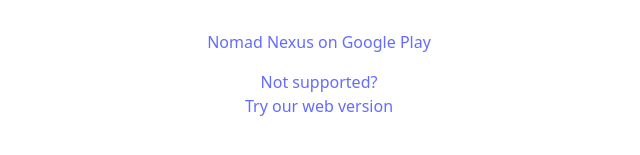
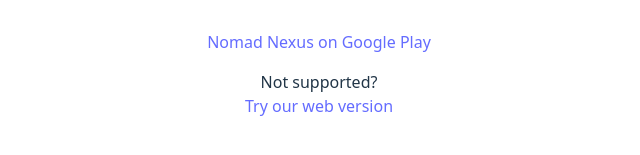
Before and after one commit to psycry/psycry.github.io, a React (Vite) app: page / in a window 1280 px wide. Shown: the part 455-610 px from the top of the page, without its empty margins (321-961 px from the left). Built offline with nearby package versions, Linux system fonts and the light colour scheme.

Commit message:
Fixing link structure

```diff
--- a/src/App.tsx
+++ b/src/App.tsx
@@ -23,11 +23,11 @@
                 <br />
                 Nomad Nexus on Google Play
             </p>
-            <p>
-                Not supported? <br />
-                <a href = "https://nomadnexus-77758.web.app/">Try our web version</a>
-            </p>
         </a>
+        <p>
+            Not supported? <br />
+            <a href = "https://nomadnexus-77758.web.app/">Try our web version</a>
+        </p>
       {/*<div className="card">*/}
       {/*  <button onClick={() => setCount((count) => count + 1)}>*/}
       {/*    count is {count}*/}
```
